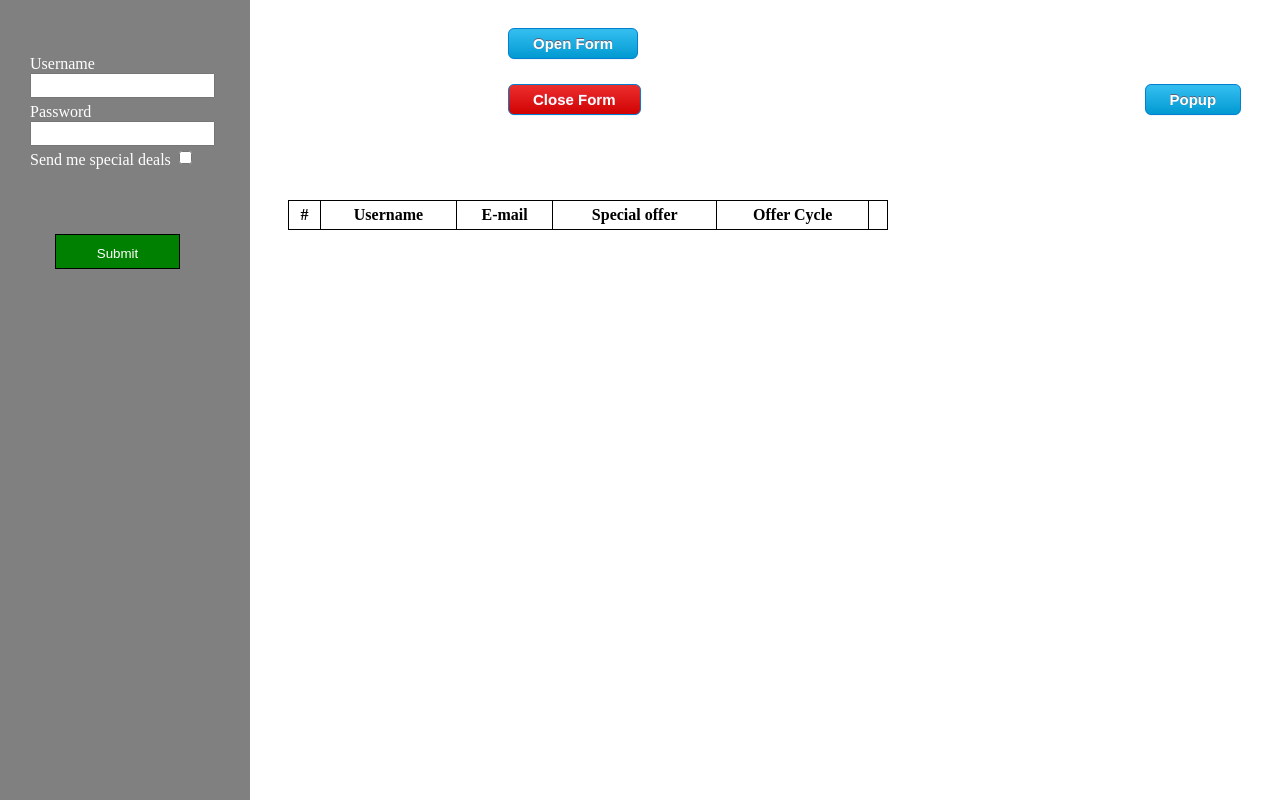
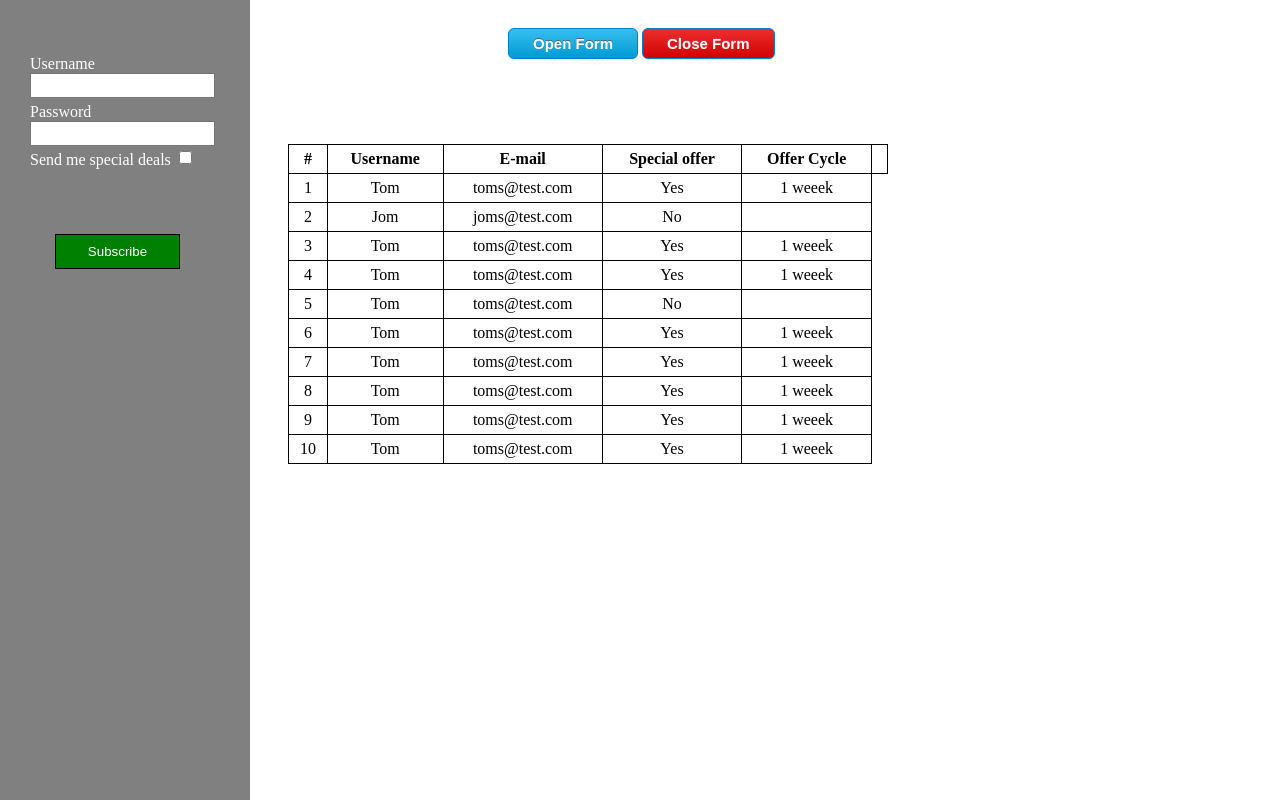
Before and after one commit to TomikBoi/tkedo.github.io, a PHP site: page /FE_project/index.html in a window 1280 px wide. Run offline with PHP 8.4, Linux system fonts and the light colour scheme; lists and menus that the app fills with data are empty.

Commit message:
dummy table

```diff
--- a/FE_project/index.html
+++ b/FE_project/index.html
@@ -8,8 +8,7 @@
 	<meta name="description" content="">
 	<meta name="viewport" content="width=device-width, initial-scale=1">
 	<link rel="stylesheet" href="style.css">
-	<script src="https://code.jquery.com/jquery-3.4.1.min.js"
-		integrity="sha256-CSXorXvZcTkaix6Yvo6HppcZGetbYMGWSFlBw8HfCJo=" crossorigin="anonymous"></script>
+	<script src="https://code.jquery.com/jquery-3.4.1.min.js"></script>
 	<script defer src="script.js"></script>
 
 </head>
@@ -31,13 +30,12 @@
 					<option value="month">Monthly</option>
 				</select>
 			</div>
-			<input id="btn-subscribe" class="btn-subscribe" type="submit" value="Submit">
+			<button id="trigger" class="btn-subscribe" type="button">Subscribe</button>
 		</form>
 		<div class="modal">
 			<div class="modal-content">
 				<span class="close-button">×</span>
 				<h1 id="heading"></h1>
-
 			</div>
 		</div>
 	</div>
@@ -47,7 +45,7 @@
 	<div id="main" class="main">
 		<button id="btn-toggle-open" class="btn-toggle-open">Open Form</button>
 		<button id="btn-toggle-close" class="btn-toggle-close">Close Form</button>
-		<button id="trigger" class="btn-toggle-open">Popup</button>
+		<!-- <button id="trigger" class="btn-toggle-open">Popup</button> -->
 		<table class="info-table">
 			<thead>
 				<tr>
@@ -59,10 +57,78 @@
 					<th></th>
 				</tr>
 			</thead>
-
-			<body>
-
-			</body>
+			<tbody>
+				<tr>
+					<td>1</td>
+					<td>Tom</td>
+					<td>toms@test.com</td>
+					<td>Yes</td>
+					<td>1 weeek</td>
+				</tr>
+				<tr>
+					<td>2</td>
+					<td>Jom</td>
+					<td>joms@test.com</td>
+					<td>No</td>
+					<td></td>
+				</tr>
+				<tr>
+					<td>3</td>
+					<td>Tom</td>
+					<td>toms@test.com</td>
+					<td>Yes</td>
+					<td>1 weeek</td>
+				</tr>
+				<tr>
+					<td>4</td>
+					<td>Tom</td>
+					<td>toms@test.com</td>
+					<td>Yes</td>
+					<td>1 weeek</td>
+				</tr>
+				<tr>
+					<td>5</td>
+					<td>Tom</td>
+					<td>toms@test.com</td>
+					<td>No</td>
+					<td></td>
+				</tr>
+				<tr>
+					<td>6</td>
+					<td>Tom</td>
+					<td>toms@test.com</td>
+					<td>Yes</td>
+					<td>1 weeek</td>
+				</tr>
+				<tr>
+					<td>7</td>
+					<td>Tom</td>
+					<td>toms@test.com</td>
+					<td>Yes</td>
+					<td>1 weeek</td>
+				</tr>
+				<tr>
+					<td>8</td>
+					<td>Tom</td>
+					<td>toms@test.com</td>
+					<td>Yes</td>
+					<td>1 weeek</td>
+				</tr>
+				<tr>
+					<td>9</td>
+					<td>Tom</td>
+					<td>toms@test.com</td>
+					<td>Yes</td>
+					<td>1 weeek</td>
+				</tr>
+				<tr>
+					<td>10</td>
+					<td>Tom</td>
+					<td>toms@test.com</td>
+					<td>Yes</td>
+					<td>1 weeek</td>
+				</tr>
+			</tbody>
 		</table>
 	</div>
 </body>
--- a/FE_project/script.js
+++ b/FE_project/script.js
@@ -1,9 +1,5 @@
-// document.getElementById('btn-toggle-open').addEventListener('click',toggle);
-
-var btn = document.getElementById('btn-toggle-open')
-
-// document.getElementById('btn-toggle-close').addEventListener('click', close);
-// document.getElementById('btn-toggle-open').addEventListener('click',open);
+document.getElementById('btn-toggle-close').addEventListener('click', close);
+document.getElementById('btn-toggle-open').addEventListener('click',open);
 
 function open() {
   document.getElementById("sidebar").style.display = "block";
@@ -13,14 +9,11 @@ function close() {
   document.getElementById("sidebar").style.display = "none";
 }
 
-function changeClass() {
-  var toggleBtn = document.getElementById("btn-toggle-open");
-  toggleBtn.classList.toggle("btn-toggle-close");
-}
+// function changeClass() {
+//   var toggleBtn = document.getElementById("btn-toggle-open");
+//   toggleBtn.classList.toggle("btn-toggle-close");
+// }
 
-window.onload = function () {
-  document.getElementById("btn-toggle-open").addEventListener('click', changeClass);
-}
 
 //Papildus iespejas, pec checkbox = true
 function checkbox() {
@@ -54,15 +47,16 @@ function validateForm() {
 var modal = document.querySelector(".modal");
 var trigger = document.getElementById("trigger");
 var closeButton = document.querySelector(".close-button");
+var username = document.forms["form"]["username"].value;
 
 function toggleModal() {
   modal.classList.toggle("show-modal");
+  document.getElementById("heading").innerHTML = "Thank you for joining out subscribers list" + username;
 }
 
 function windowOnClick(event) {
   if (event.target === modal) {
     toggleModal();
-    document.getElementById("heading").innerHTML = "Paragraph changed!";
   }
 }
 
@@ -71,3 +65,15 @@ closeButton.addEventListener("click", toggleModal);
 window.addEventListener("click", windowOnClick);
 
 // localstorage
+let subscribeList = [];
+
+const addSubscribe = event => {
+  event.preventDefault();
+  let subscribe = {
+    name: document.getElementById("username").value,
+    password: document.getElementById("password").value,
+  };
+  subscribeList.push(subscribe);
+
+  localStorage.setItem("SubscriberList", JSON.stringify(subscribeList));
+};
--- a/FE_project/style.css
+++ b/FE_project/style.css
@@ -64,8 +64,7 @@ select {
 
 
 .btn-toggle-close {
-  margin-top: 25px;
-  margin-left: 500px;
+
 	box-shadow: 0px 1px 0px 0px #f0f7fa;
 	background:linear-gradient(to bottom, #eb2c2c 5%, #d10202 100%);
 	background-color:#eb2c2c;
```
